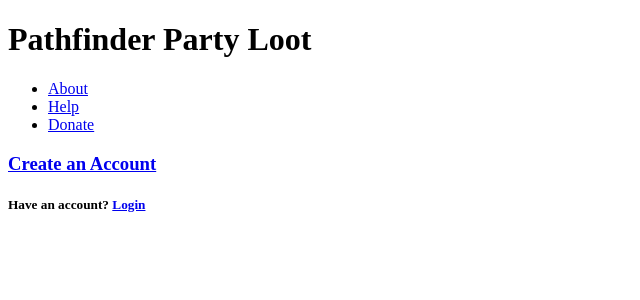
After one commit to djbaumann/party-loot, a Flask app: page /welcomepage in a window 1280 px wide. The commit adds this page. Shown: the top 300 px of the page, without its empty margins (0-640 px from the left). Run offline with Flask 2, Linux system fonts and the light colour scheme.

Commit message:
added welcome page, construction message

```diff
--- a/partyloot.py
+++ b/partyloot.py
@@ -8,8 +8,11 @@ app = Flask(__name__)
 
 @app.route('/')
 def main():
-  return render_template("index.html")
+    return render_template("index.html")
 
+@app.route('/welcomepage')
+def welcome():
+    return render_template("welcome.html")
 
 if __name__ == '__main__':
-  app.run()
+    app.run()
--- a/templates/index.html
+++ b/templates/index.html
@@ -7,7 +7,9 @@
 </head>
 
 <body>
-    <h1>Pathfinder Party Loot, the easy to use loot tracker</h1>
+    <h1>Pathfinder Party Loot Is Currently Under Construction!</h1>
+    <h3>Check Back Later!</h3>>
+    <p>About: Pathfinder Party loot is a free, unofficial loot tracker for the Pathfinder Roleplaying Game System.</p>
 </body>
 
 
--- /dev/null
+++ b/templates/welcome.html
@@ -0,0 +1,37 @@
+<!DOCTYPE html>
+
+<html lang en>
+    <div class=container>
+        <div class=header>
+            <h1 class=logo>Pathfinder Party Loot</h1>
+            <nav>
+                <ul class ="nav nav-pills pull-right">
+                    <li>
+                        <a href="#">About</a>
+                    </li>
+                    <li>
+                        <a href="#">Help</a>
+                    </li>
+                    <li>
+                        <a href="#">Donate</a>
+                    </li>
+                </ul>
+            </nav>
+            <div class=login>
+                <h3>
+                    <a href="#">Create an Account</a>
+                </h3>
+                <h5>
+                    Have an account? <a href="#">Login</a>
+                </h5>
+            </div>
+        </div>
+    </div>
+
+
+
+
+
+
+
+</html>
```
